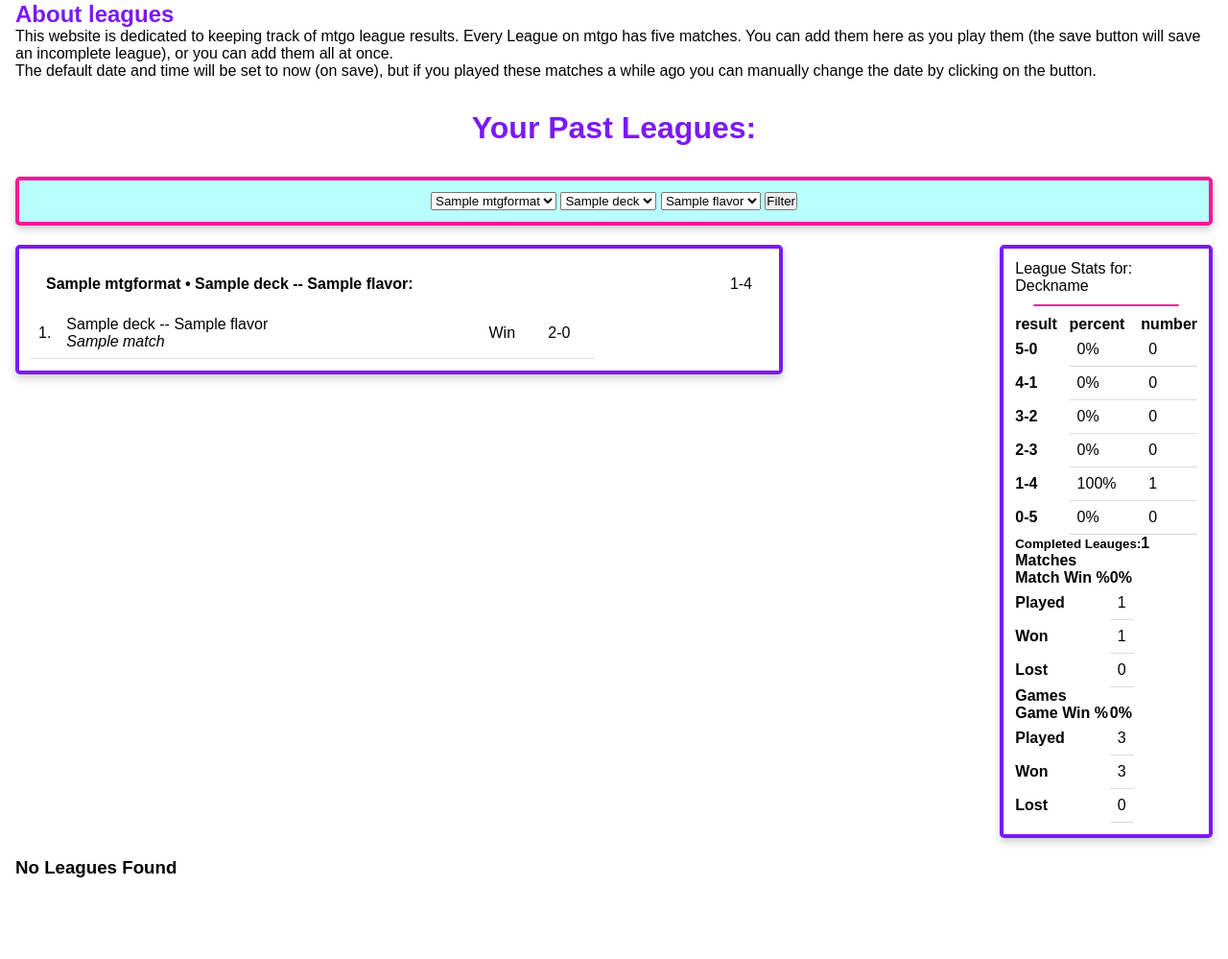
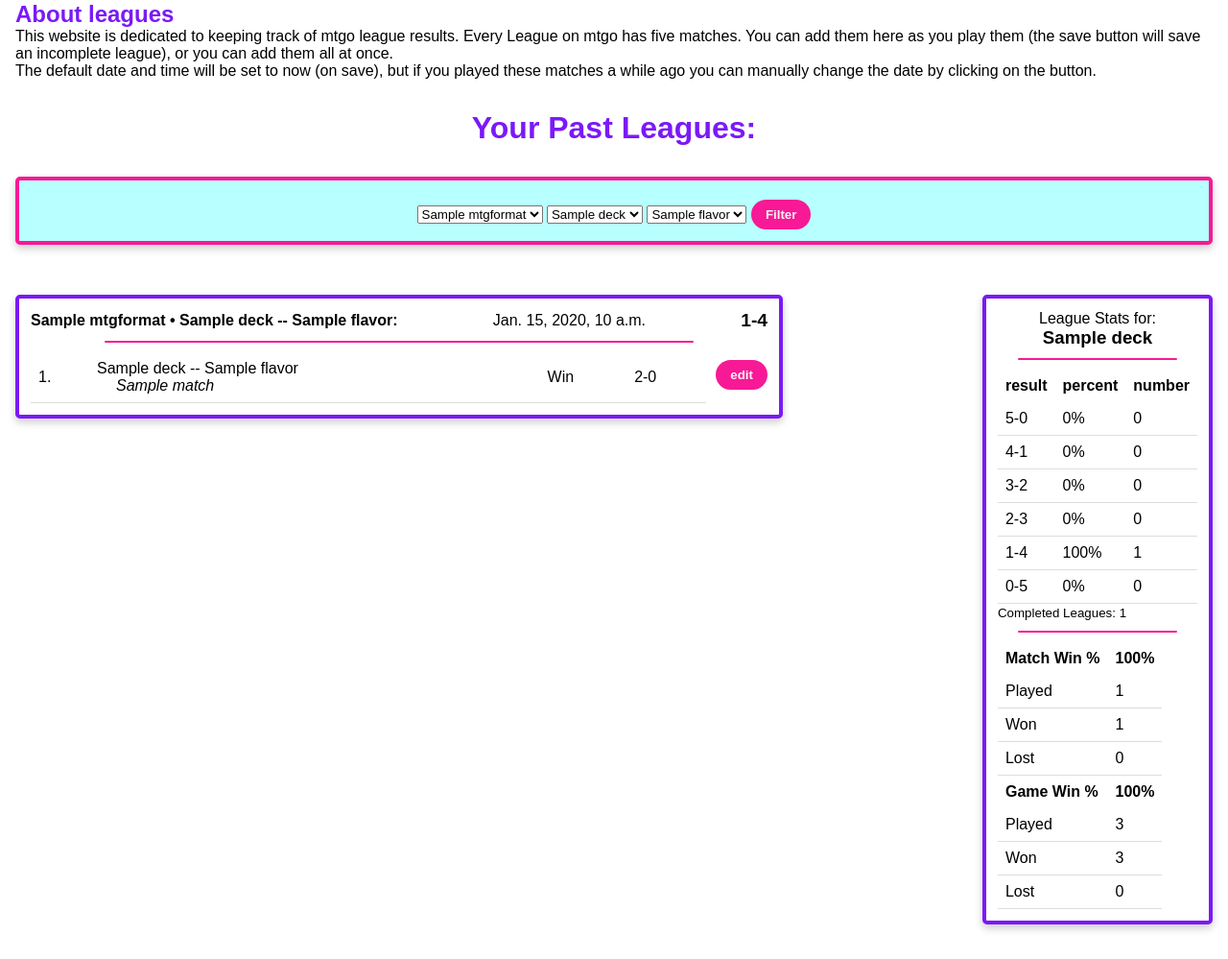
Before and after one commit to sctilley/tirelessRailway, a Django app: page /league/ in a window 1280 px wide. Shown: the part 368-1367 px from the top of the page at 96% size. Before the commit the page ends 1282 px from the top, so only its background shows below. Run offline with Django 4.2, Linux system fonts and the light colour scheme; a user stored in the database is signed in; tables that the repository leaves empty hold one stand-in row (values such as "Sample post"); parts of the project's set-up code (start-up, migrations or seed data) failed here and were passed over; some libraries are stand-ins or nearby versions.

Commit message:
cleaned up the leagueroll

```diff
--- a/leagues/static/leagues/main.css
+++ b/leagues/static/leagues/main.css
@@ -358,7 +358,13 @@
     text-align: left;
 }
 
-.leaguecontent > ol {
+.leaguecontent {
+    display: flex;
+    gap: 10px;
+}
+
+.leaguecontent > table {
+    flex: auto;
 }
 
 .match-card {
@@ -393,6 +399,10 @@
     border-bottom: 1px solid #ddd;
   }
 
+table.hovertable th {
+    padding: 8px;
+}
+
 
 table.hovertable tr:hover {
     background-color: var(--primary);
@@ -409,4 +419,10 @@
     border-color: var(--secondary);
     max-width: 800px;
     text-align: left;
+    height: fit-content;
 }
+
+p.score {
+    font-weight: 900;
+    font-size: larger;
+}
--- a/leagues/views.py
+++ b/leagues/views.py
@@ -206,11 +206,24 @@
     game3wins = targetmatches.filter(game3=1, myDeck=dselect).count()
     game3losses = targetmatches.filter(game3=0, myDeck=dselect).count()
 
+    if targetmatches.count() > 0:
+        matchwinpercentage = ((targetmatches.filter(didjawin=1).count(
+        )/targetmatches.count()))*100
+    else:
+        matchwinpercentage = 0
+
+    if targetmatches.count() > 0:
+        gamewinpercentage = ((targetmatches.filter(game1=1).count() + targetmatches.filter(game2=1).count() +
+                              targetmatches.filter(game3=1).count())/(game1wins + game1losses + game2wins + game2losses + game3wins + game3losses))*100
+    else:
+        gamewinpercentage = 0
+
 
     leagueroll = League.objects.filter(user=user, mtgFormat=fselect, myDeck=dselect, myFlavor=vselect, isFinished=True).annotate(wins=Count(
         "matches", filter=Q(matches__didjawin=1))).order_by("-dateCreated")
 
     context = {
+        'filterdeck': Deck.objects.get(pk=dselect),
         'matchcount': targetmatches.count(),
         'matchwinpercentage': matchwinpercentage,
         'matcheswon': targetmatches.filter(didjawin=1).count(),
--- a/templates/league.html
+++ b/templates/league.html
@@ -164,10 +164,11 @@
       <option value="0">All Varients</option>
       <option value="{{user.profile.recentFlavor.id}}" selected>{{user.profile.recentFlavor.name}}</option>
     </select>
-    <button>Filter</button>
+    <button class="ctn">Filter</button>
   </div>
+</div>
 
-  {% include 'partials/leagueroll.html' %}
+<div class="content" id="leaguerolldiv">
 </div>
 
 
--- a/templates/partials/leagueroll.html
+++ b/templates/partials/leagueroll.html
@@ -1,13 +1,12 @@
-<div id="leaguerolldiv">
-</div>
 {% if leagueroll %}
   <div class="rowg">
     <div class="colbig">
       {% for league in leagueroll %}
       <div class="card leaguecard">
-      <div class="content row">
+        <div class="row">
           <b>{{ league.mtgFormat}} &#8226; {{league.myDeck}}{% if league.myFlavor.name != "none/stock" %} -- {{league.myFlavor}}{% endif %}:</b>
-        <p>
+          <p>{{league.dateCreated}}</p>
+          <p class="score">
             {% if league.wins == 5 %}
             5-0
             {% elif league.wins == 4 %}
@@ -25,25 +24,24 @@
             {% endif %}
           </p>
         </div>
+        <div class="line"></div>
         <div class="leaguecontent">
-        <ol>
+          <table class="hovertable">
           {% for match in league.matches.all|dictsort:"dateCreated" %}
-              <div class="table-responsive-sm">
-                 <table class="hovertable">
-                    <tr class="littlepoint">
-                       <td class="ccen" style="width: 5%">{{ forloop.counter }}.</td>
-                       <td style="width: 75%">
-                          <div class="center">{{ match.theirDeck }}{% if match.theirFlavor.name != "none/stock" %} -- {{match.theirFlavor}}{% endif %}</div>
-                          <div class="smalltext center"><em>{{ match.theirname }}</em></div>
+            <tr>
+              <td>{{ forloop.counter }}.</td>
+              <td>
+                <div>{{ match.theirDeck }}{% if match.theirFlavor.name != "none/stock" %} -- {{match.theirFlavor}}{% endif %}</div>
+                <div style="text-indent: 20px;"><em>{{ match.theirname }}</em></div>
               </td>
-                       <td class="ccen">
+              <td>
                 {% if match.didjawin == 1 %}
                     Win
                 {% else %}
                     Loss
                 {% endif %}
               </td>
-                       <td class="ccen text-nowrap">
+              <td style="min-width: 40px">
                 {% if match.game1 == 1 %}
                     {% if match.game2 == 1 %}
                       2-0
@@ -67,21 +65,23 @@
                 {% endif %}
               </td>
             </tr>
+          {% endfor %}
           </table>
+          <div>
+            <button class="ctn">edit</button>
           </div>
-           {% endfor %}
-        </ol>
       </div>
       </div>
       {% endfor %}
     </div>
+
+
+    <!-- right card  -->
     <div class="card reportcard">
-    <div class="">
+      <div style="text-align: center;">
         League Stats for:
       </div>
-    <div>
-      Deckname
-    </div>
+      <h3 style="text-align: center;">{{filterdeck}}</h3>
       <div class="line">
 
       </div>
@@ -95,92 +95,81 @@
         </thead>
         <tbody>
           <tr>
-          <th scope="row">5-0</th>
+            <td>5-0</td>
             <td>{{ fiveohsper|floatformat:0 }}%</td>
             <td>{{ fiveohs }}</td>
           </tr>
           <tr>
-          <th scope="row">4-1</th>
+            <td>4-1</td>
             <td>{{ fouronesper|floatformat:0 }}%</td>
             <td>{{ fourones }}</td>
           </tr>
           <tr>
-          <th scope="row">3-2</th>
+            <td>3-2</td>
             <td>{{ threetwosper|floatformat:0 }}%</td>
             <td>{{ threetwos }}</td>
           </tr>
           <tr>
-          <th scope="row">2-3</th>
+            <td>2-3</td>
             <td>{{ twothreesper|floatformat:0 }}%</td>
             <td>{{ twothrees }}</td>
           </tr>
           <tr>
-          <th scope="row">1-4</th>
+            <td>1-4</td>
             <td>{{ onefoursper|floatformat:0 }}%</td>
             <td>{{ onefours }}</td>
           </tr>
           <tr>
-          <th scope="row">0-5</th>
+            <td>0-5</td>
             <td>{{ ohfivesper|floatformat:0 }}%</td>
             <td>{{ ohfives }}</td>
           </tr>
+        </tbody>
+
+      </table>
+      <div>
+        <small>Completed Leagues: {{targetleagues.count}}</small>
+      </div>
+      <div class="line"></div>
+      <table class="hovertable">
         <tr>
-          <th scope="row" colspan="2"><small>Completed Leauges:</small></th>
-          <th>{{targetleagues.count}}</th>
-        </tr>
-      </tbody>
-    </table>
-    <table class="hovertable">
-      <thead>
-        <tr>
-          <th class="text-center" colspan="2">Matches</th>
-        </tr>
-      </thead>
-      <tr>
-      <th scope="row" colspan="1">Match Win %</th>
+        <th>Match Win %</th>
         <th>{{matchwinpercentage|floatformat:0}}%</th>
         </tr>
         <tr>
-        <th scope="row">Played</th>
+          <td>Played</td>
           <td>{{matchcount}}</td>
         </tr>
         <tr>
-        <th scope="row">Won</th>
+          <td>Won</td>
           <td>{{matcheswon}}</td>
         </tr>
         <tr>
-        <th scope="row">Lost</th>
+          <td>Lost</td>
           <td>{{matcheslost}}</td>
         </tr>
-
-      <thead>
-        <tr>
-          <th class="text-center" colspan="2">Games</th>
-        </tr>
-      </thead>
         <tbody>
           <tr>
-          <th scope="row" colspan="1">Game Win %</th>
+            <th>Game Win %</th>
             <th>{{gamewinpercentage|floatformat:0}}%</th>
           </tr>
             <tr>
-            <th scope="row">Played</th>
+              <td>Played</td>
               <td>{{gamesplayed}}</td>
 
             </tr>
             <tr>
-            <th scope="row">Won</th>
+              <td>Won</td>
               <td>{{gameswon}}</td>
             </tr>
             <tr>
-            <th scope="row">Lost</th>
+              <td>Lost</td>
               <td>{{gameslost}}</td>
             </tr>
           </tbody>
       </table>
     </div>
   </div>
-
 {% else %}
   <h3>No Leagues Found</h3>
 {% endif %}
```
Lines whose indentation alone changed are shown as unchanged.
